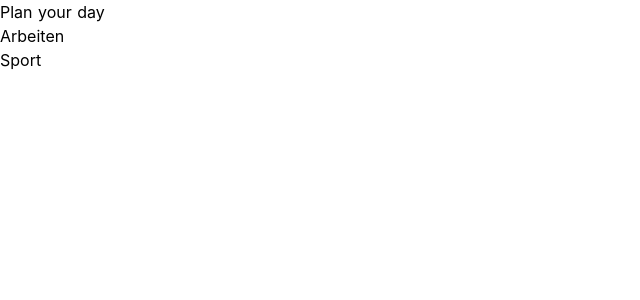
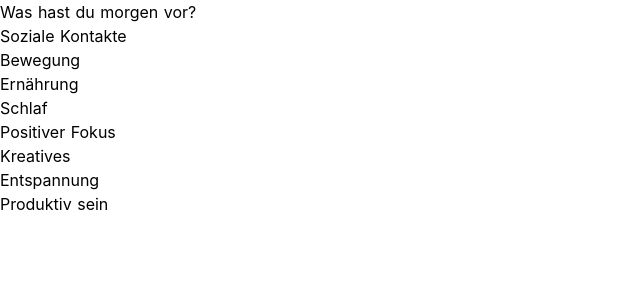
Before and after one commit to EricHier/WirVsVirusTagesplaner, a Nuxt app: page /planner in a window 1280 px wide. Shown: the top 300 px of the page, without its empty margins (0-640 px from the left). Built offline with nearby package versions, Linux system fonts and the light colour scheme.

Commit message:
Add the list of categories

```diff
--- a/pages/planner.vue
+++ b/pages/planner.vue
@@ -1,6 +1,6 @@
 <template>
   <div>
-    <h1>Plan your day</h1>
+    <h1>Was hast du morgen vor?</h1>
     <ul>
       <ListItem v-for="item in list" v-bind:data="item"></ListItem>
     </ul>
@@ -16,8 +16,14 @@ export default {
   data() {
     return {
       list: [
-        {name: 'Arbeiten', check: false},
-        {name: 'Sport', check: true}
+        { name: 'Soziale Kontakte', checked: false },
+        { name: 'Bewegung', checked: false },
+        { name: 'Ernährung', checked: false },
+        { name: 'Schlaf', checked: false },
+        { name: 'Positiver Fokus', checked: false },
+        { name: 'Kreatives', checked: false },
+        { name: 'Entspannung', checked: false },
+        { name: 'Produktiv sein', checked: false },
       ],
     }
   }
```
